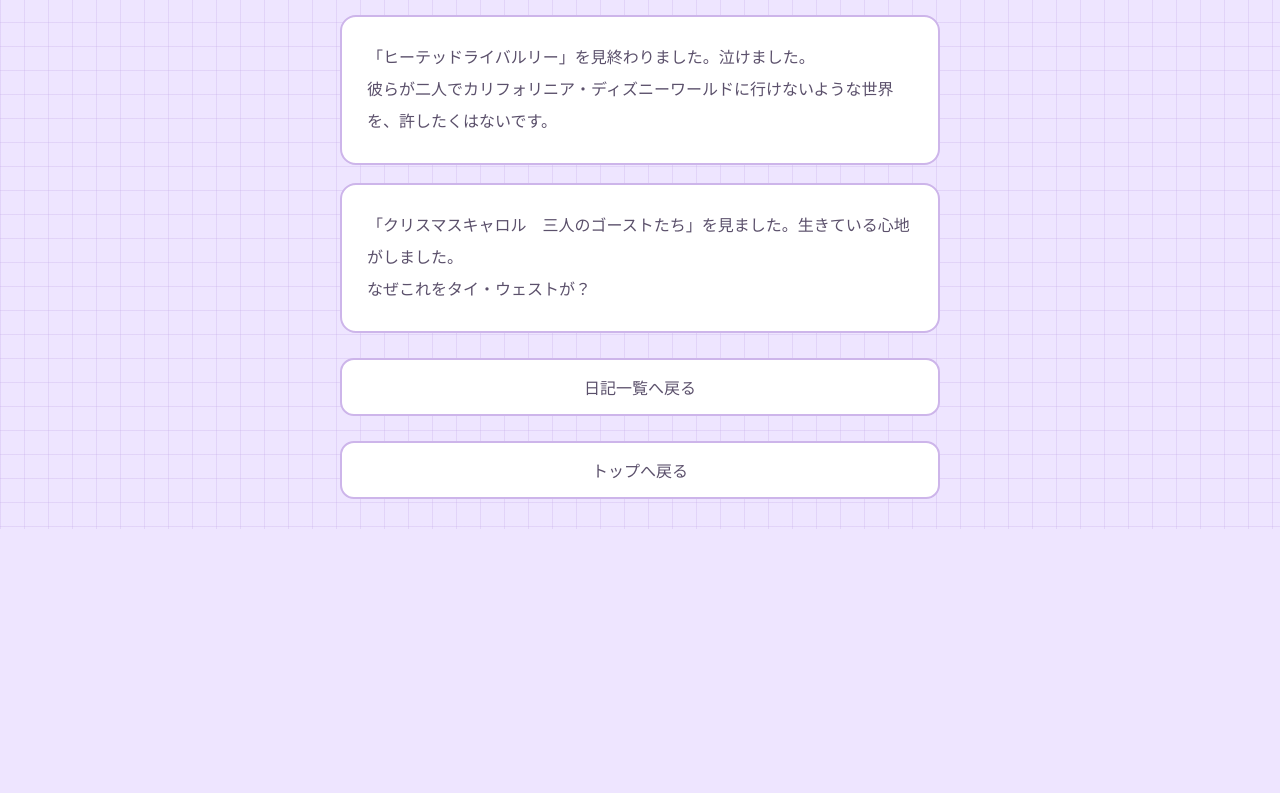
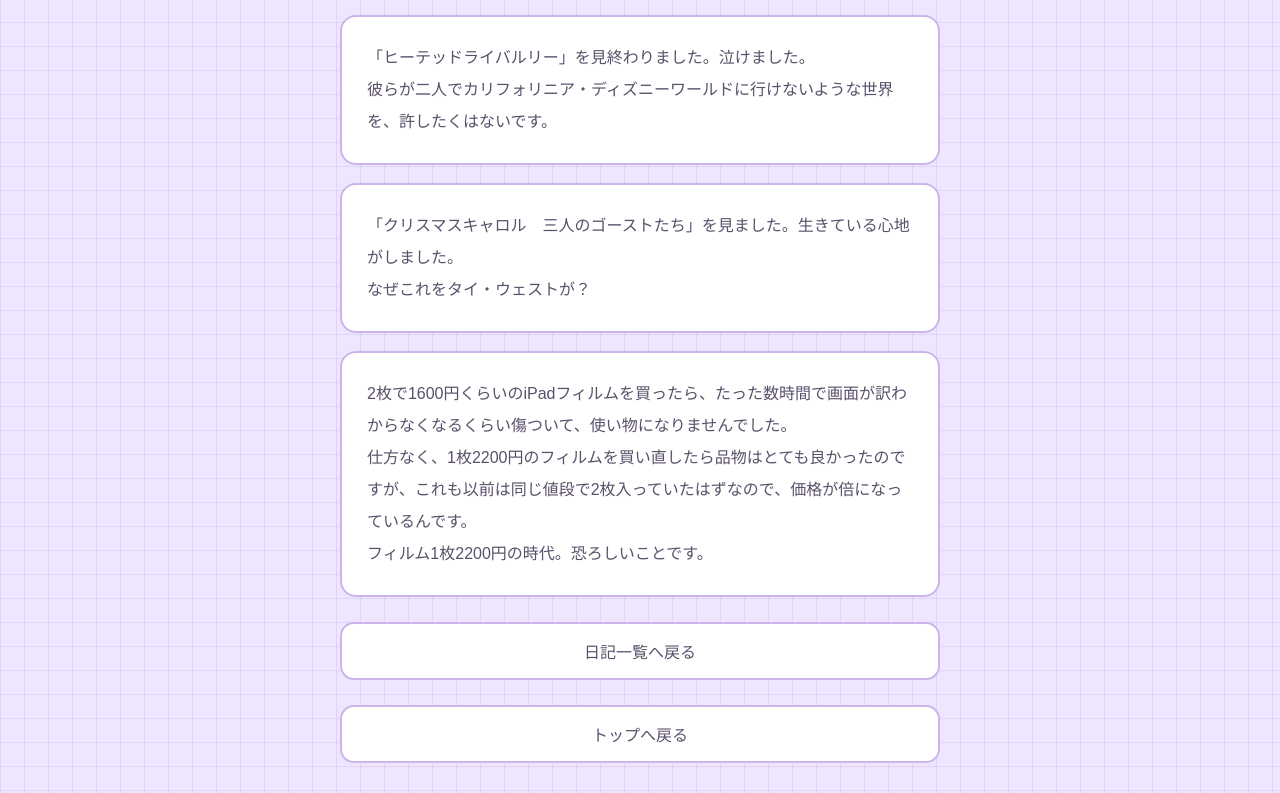
Before and after one commit to nakayoshipomeranian/Syousetu-site, a plain HTML site: page diary-2026-11.html in a window 1280 px wide. Shown: the part 410-1203 px from the top of the page. Before the commit the page ends 939 px from the top, so only its background shows below. Drawn offline with Linux system fonts and the light colour scheme.

Commit message:
Update diary-2026-11.html

```diff
--- a/diary-2026-11.html
+++ b/diary-2026-11.html
@@ -94,6 +94,12 @@ header h1 {
   なぜこれをタイ・ウェストが？　<br>
  </div>
 
+  <!-- 日記その1 --> <div class="diary-entry">
+  2枚で1600円くらいのiPadフィルムを買ったら、たった数時間で画面が訳わからなくなるくらい傷ついて、使い物になりませんでした。<br>
+  仕方なく、1枚2200円のフィルムを買い直したら品物はとても良かったのですが、これも以前は同じ値段で2枚入っていたはずなので、価格が倍になっているんです。<br>
+  フィルム1枚2200円の時代。恐ろしいことです。<br>
+  </div>
+
 <!-- 日記一覧へ戻る -->
 <a class="back" href="diary.html">
   日記一覧へ戻る
```
